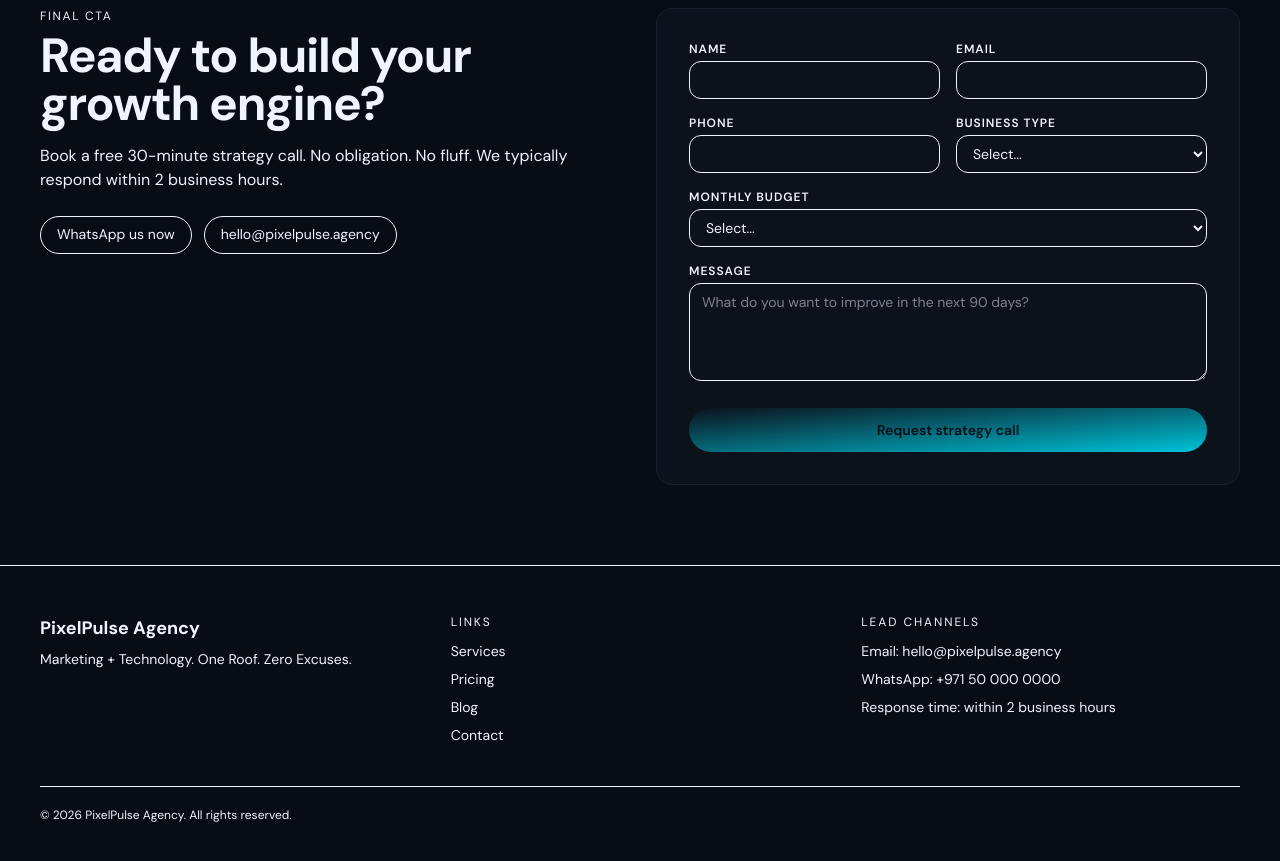
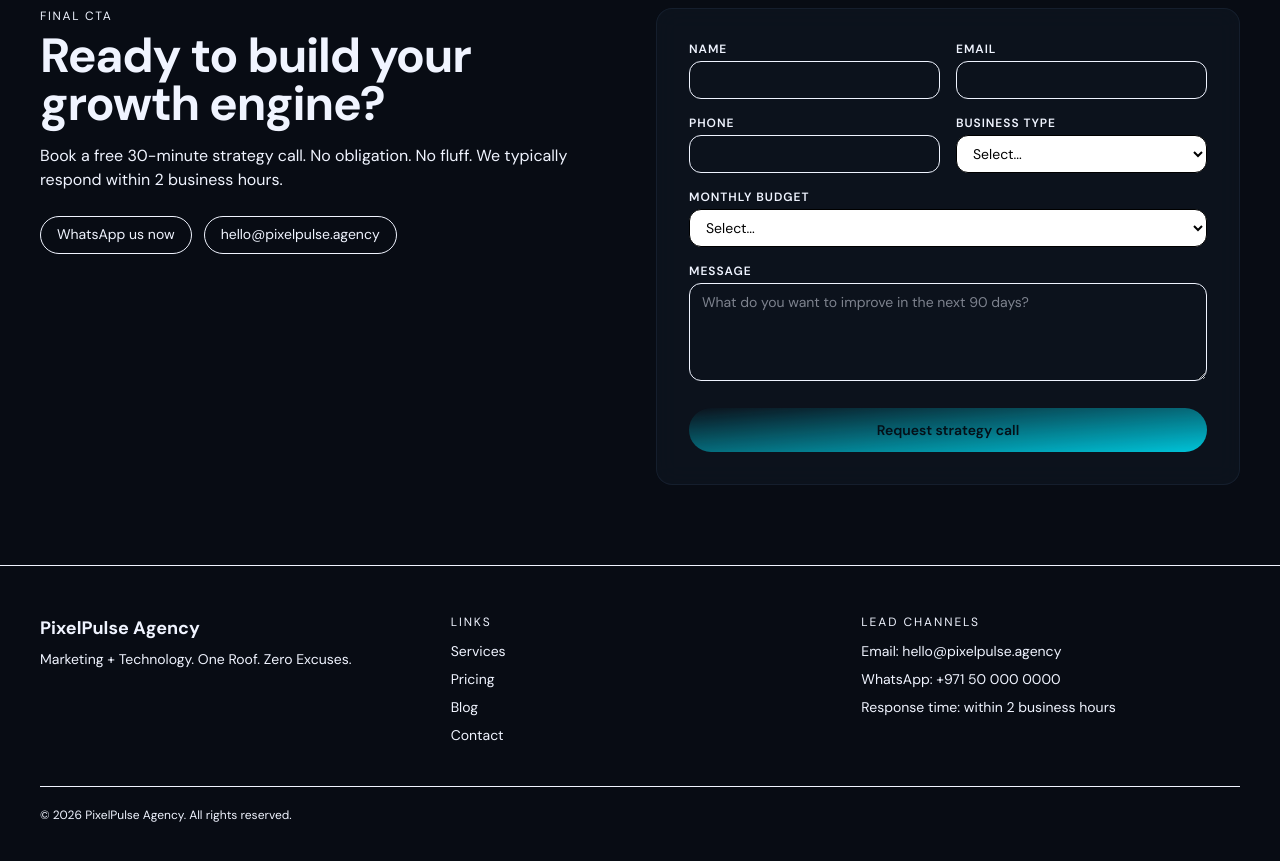
Before and after one commit to mahmoodatef998-glitch/PIXEL-AGENCY, a Next.js app: page / in a window 1280 px wide. Shown: the part 6260-7121 px from the top of the page. Built offline with nearby package versions, Linux system fonts and the light colour scheme.

Commit message:
fix: update dropdown styling for better visibility (black text on white background)

```diff
--- a/components/contact-form.tsx
+++ b/components/contact-form.tsx
@@ -130,14 +130,14 @@
       <select
         name={name}
         required={required}
-        className="w-full rounded-xl border border-border bg-bg px-3 py-2 text-sm outline-none ring-accent transition focus:ring-2"
+        className="w-full rounded-xl border border-border bg-white px-3 py-2 text-sm text-black outline-none ring-accent transition focus:ring-2 cursor-pointer"
         defaultValue=""
       >
-        <option value="" disabled>
+        <option value="" disabled className="text-gray-400">
           Select...
         </option>
         {options.map((option) => (
-          <option key={option} value={option}>
+          <option key={option} value={option} className="text-black">
             {option}
           </option>
         ))}
```
